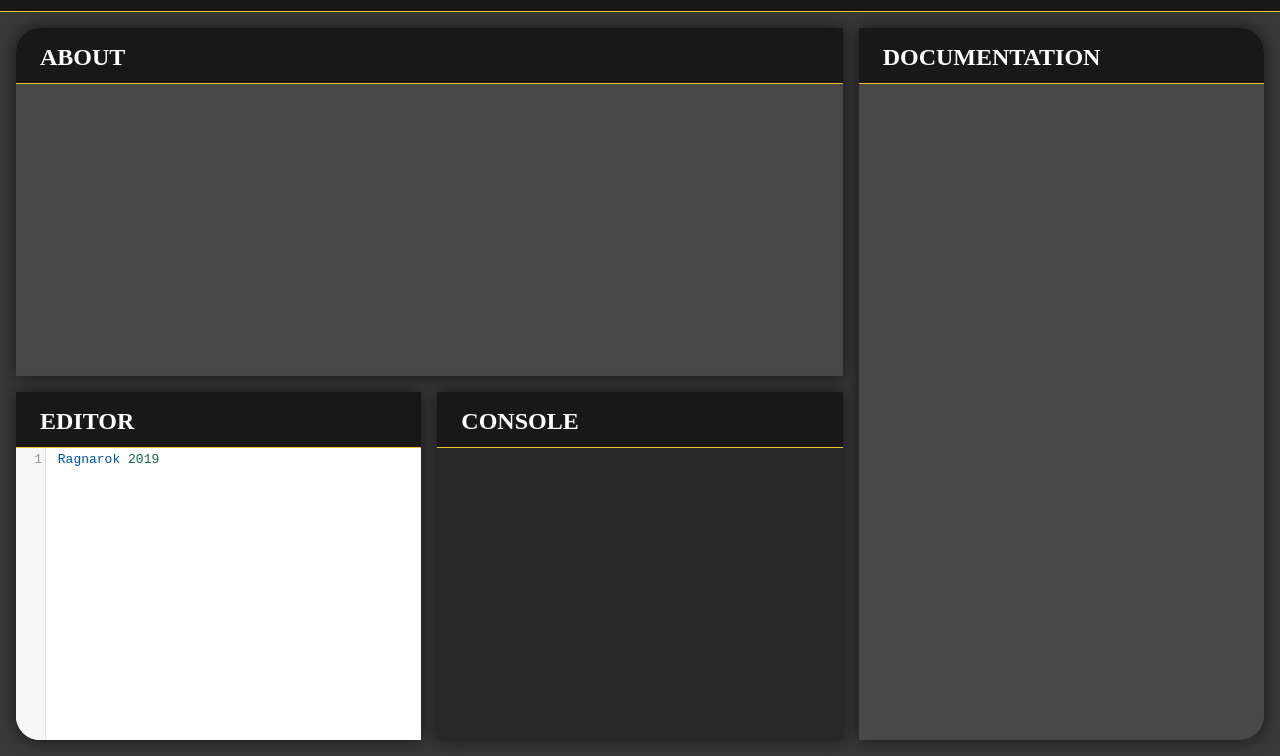
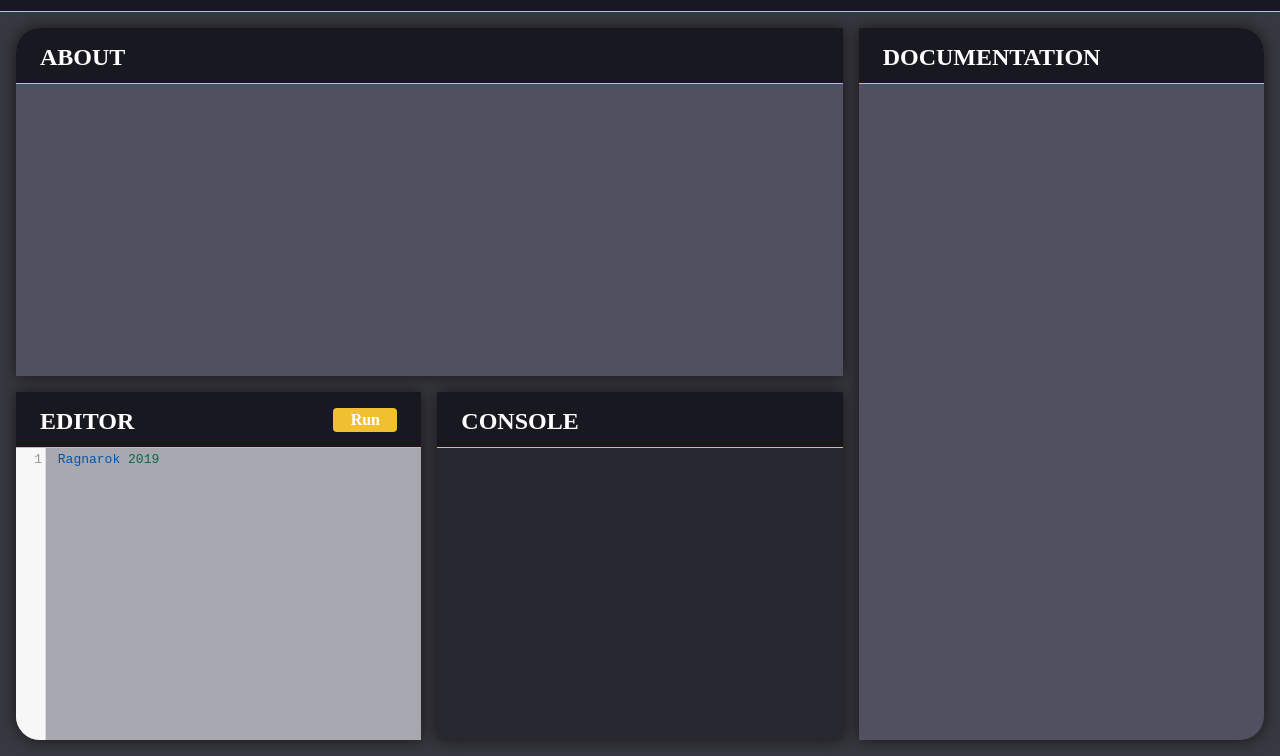
Before and after one commit to MarioMatheus/ragnakode, a website built with webpack: page dist/index.html in a window 1280 px wide. Shown: the part 44-800 px from the top of the page. Built offline with nearby package versions, Linux system fonts and the light colour scheme.

Commit message:
defined-style-for-main-project

```diff
--- a/dist/index.html
+++ b/dist/index.html
@@ -31,6 +31,12 @@
       <div class = "EditorContainer">
         <div class = "HeaderView">
           <div class = "MainText"> EDITOR </div>
+          <button
+            class = "Button"
+            style = "vertical-align: middle"
+          >
+            <span> Run </span>
+          </button>
           <div class = "SeparatorView"></div>
         </div>
 
--- a/dist/lib/main.css
+++ b/dist/lib/main.css
@@ -1,9 +1,9 @@
 body {
-  background-color: rgba(56, 56, 56, 1);
+  background-color: rgba(56, 56, 64, 1);
 }
 
 .Header {
-  background-color: rgba(24, 24, 24, 1);
+  background-color: rgba(24, 24, 32, 1);
   width: 100vw;
   height: 56px;
   position: fixed;
@@ -26,7 +26,7 @@ body {
 }
 
 .AboutContainer {
-  background-color: rgba(72, 72, 72, 1);
+  background-color: rgba(80, 80, 96, 1);
   grid-row: 1;
   grid-column: 1 / 3;
   position: relative;
@@ -37,7 +37,7 @@ body {
 }
 
 .AboutHeaderView {
-  background-color: rgba(24, 24, 24, 1);
+  background-color: rgba(24, 24, 32, 1);
   height: 56px;
   position: relative;
   margin-left: 0;
@@ -58,7 +58,7 @@ body {
 }
 
 .ConsoleContainer {
-  background-color: rgba(40, 40, 40, 1);
+  background-color: rgba(40, 40, 48, 1);
   grid-row: 2;
   grid-column: 2;
   position: relative;
@@ -68,7 +68,7 @@ body {
 }
 
 .DocumentationContainer {
-  background-color: rgba(72, 72, 72, 1);
+  background-color: rgba(80, 80, 96, 1);
   grid-row: 1 / 3;
   grid-column: 3;
   position: relative;
@@ -79,7 +79,7 @@ body {
 }
 
 .DocumentationHeaderView {
-  background-color: rgba(24, 24, 24, 1);
+  background-color: rgba(24, 24, 32, 1);
   height: 56px;
   position: relative;
   margin-left: 0;
@@ -89,12 +89,56 @@ body {
 }
 
 .HeaderView {
-  background-color: rgba(24, 24, 24, 1);
+  background-color: rgba(24, 24, 32, 1);
   height: 56px;
   position: relative;
   margin-left: 0;
   margin-right: 0;
   z-index: inherit;
+}
+
+.Button {
+  background-color: rgba(240, 192, 48, 1);
+  width: 64px;
+  height: 24px;
+  color: white;
+  font-weight: bold;
+  font-size: 16px;
+  font-family: 'Times New Roman', Times, serif;
+  display: inline-block;
+  position: absolute;
+  top: 16px;
+  right: 24px;
+  border: none;
+  border-radius: 4px;
+  cursor: pointer;
+  transition: all 0.48s;
+  z-index: inherit;
+}
+
+.Button span {
+  display: inline-block;
+  position: relative;
+  cursor: pointer;
+  transition: 0.48s;
+}
+
+.Button span:after {
+  content: ">>";
+  position: absolute;
+  opacity: 0;
+  top: 0;
+  right: -24px;
+  transition: 0.48px;
+}
+
+.Button:hover span {
+  padding-right: 24px;
+}
+
+.Button:hover  span:after {
+  right: 0;
+  opacity: 1';
 }
 
 .SeparatorView {
```
Also changed, not shown: dist/lib/codemirror.css.
